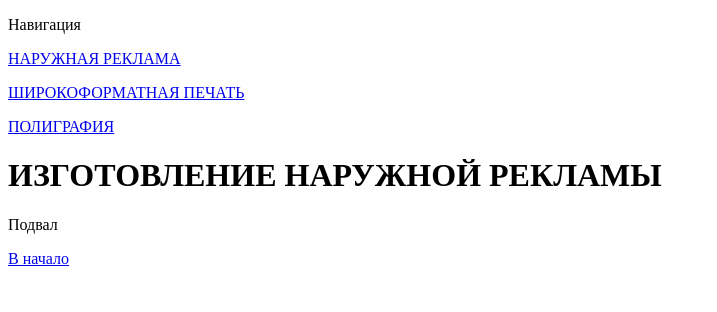
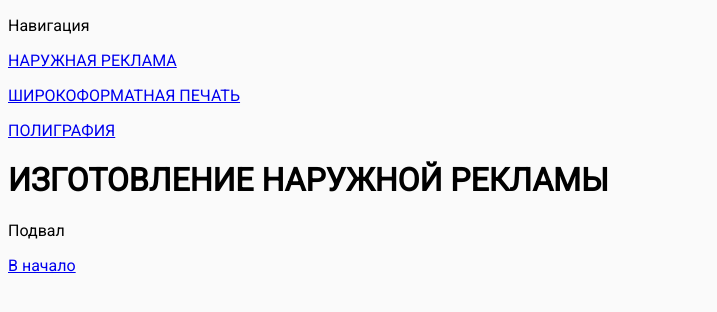
Before and after one commit to Propulsive60r/RPKOKEYNEXTJS, a Next.js app: page /outdooradvertising in a window 1280 px wide. Shown: the top 312 px of the page, without its empty margins (0-717 px from the left). Built offline with nearby package versions, Linux system fonts and the light colour scheme.

Commit message:
add scss, _app, _document

```diff
--- a/package.json
+++ b/package.json
@@ -10,6 +10,7 @@
   "dependencies": {
     "next": "10.0.6",
     "react": "17.0.1",
-    "react-dom": "17.0.1"
+    "react-dom": "17.0.1",
+    "sass": "^1.32.7"
   }
 }
--- /dev/null
+++ b/pages/_app.js
@@ -0,0 +1,13 @@
+import '../styles/main.scss'
+export default function MyApp({Component, pageProps}) {
+    return (
+        <>
+            <Component {...pageProps} />
+            {/*<style jsx global>{`*/}
+            {/*body {*/}
+            {/*font-family: 'Roboto', sans-serif;*/}
+            {/*}*/}
+            {/*`}</style>*/}
+        </>
+    )
+}
--- /dev/null
+++ b/pages/_document.js
@@ -0,0 +1,18 @@
+import Document, { Html, Head, Main, NextScript } from 'next/document'
+
+export default class MyDocument extends Document {
+       render() {
+        return (
+            <Html>
+                <Head>
+                    <link rel="preconnect" href="https://fonts.gstatic.com" />
+                        <link href="https://fonts.googleapis.com/css2?family=Roboto&display=swap" rel="stylesheet" />
+                </Head>
+                <body>
+                    <Main />
+                    <NextScript />
+                </body>
+            </Html>
+        )
+    }
+}
--- /dev/null
+++ b/styles/main.scss
@@ -0,0 +1,6 @@
+$backColor: #fafafa;
+
+body {
+    font-family: 'Roboto', sans-serif;
+    background-color: $backColor;
+}
```
Also changed, not shown: 1 other file (tests, documents, lock files or other folders).
